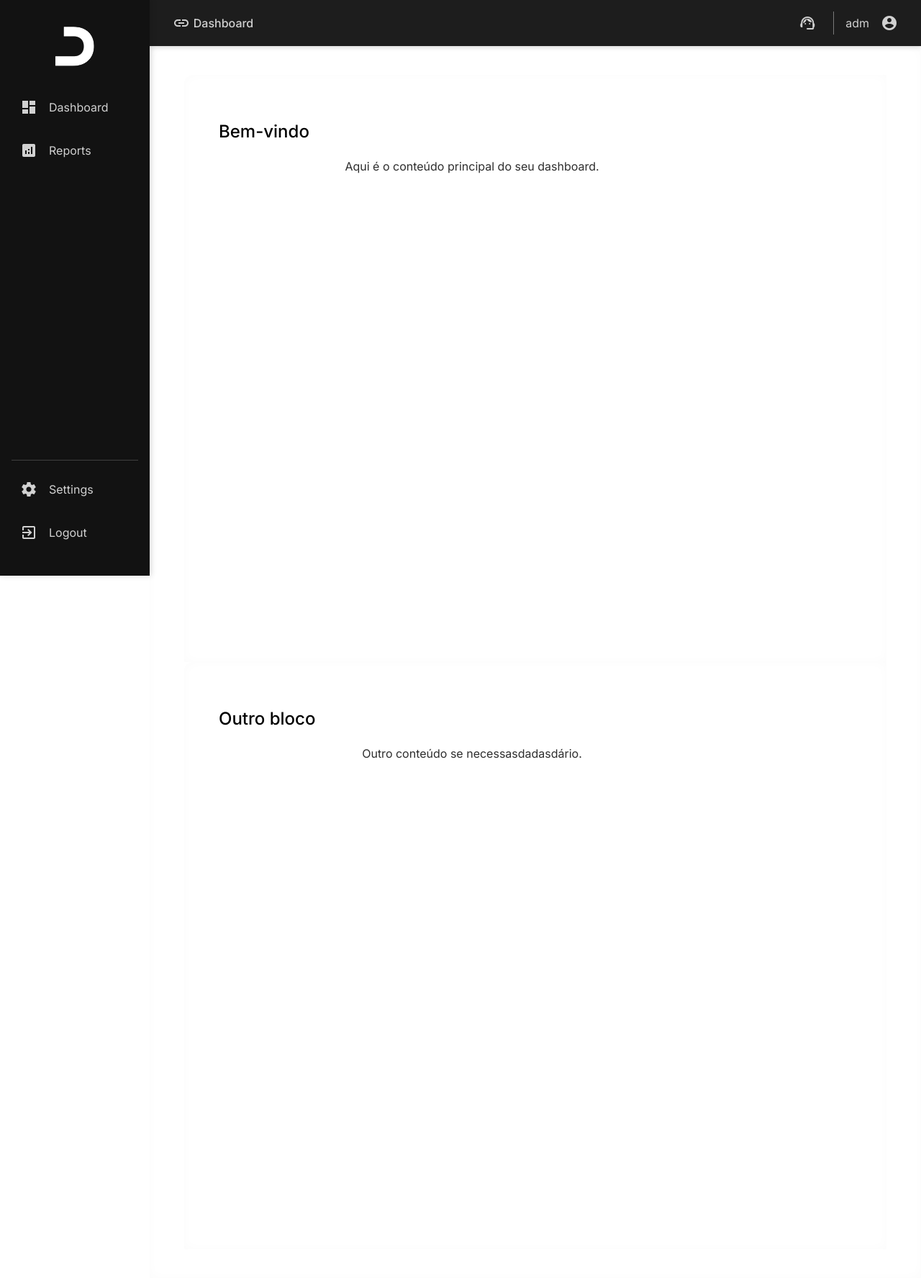
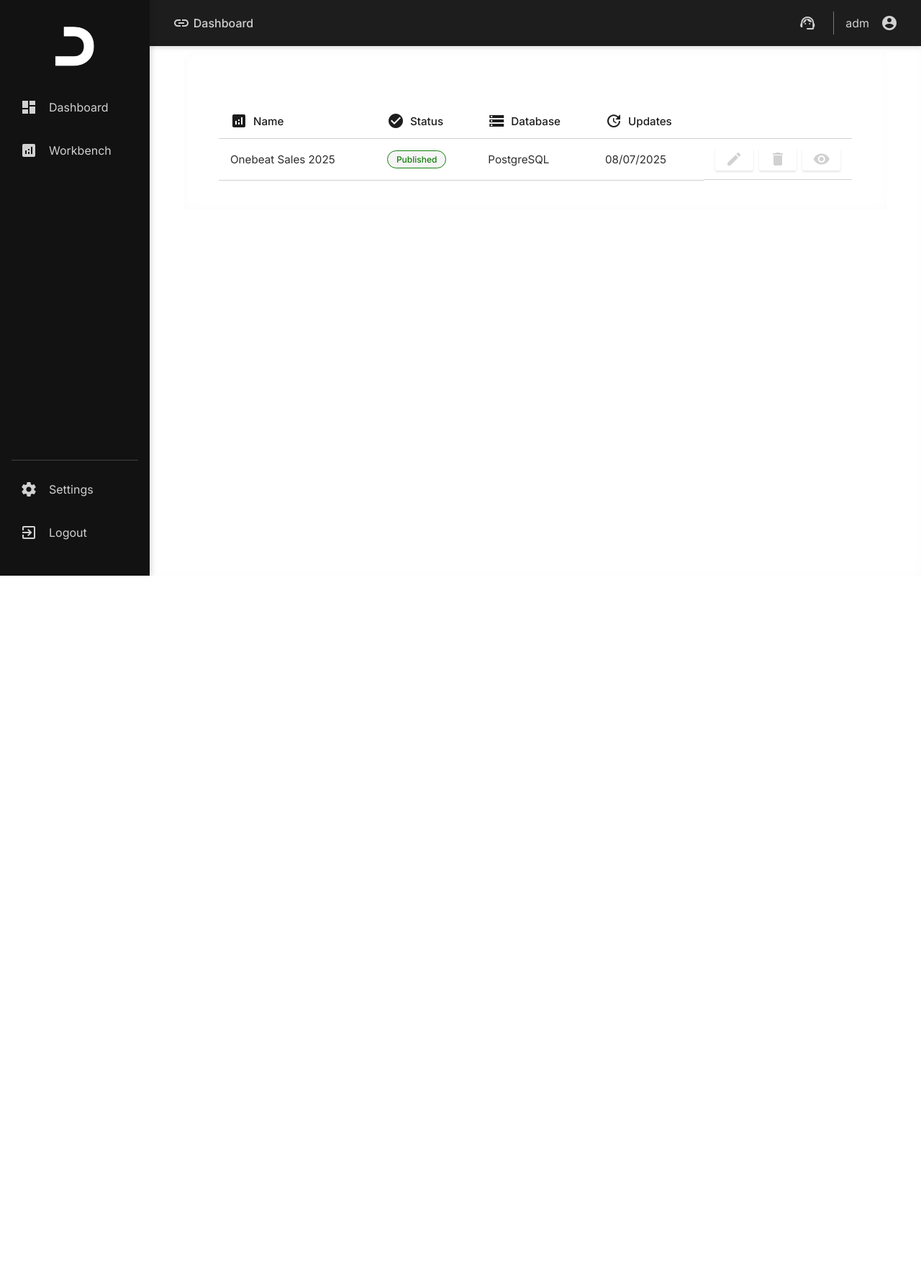
Before and after one commit to nikol4ss/dashub, a Django app: page /dashboard/ in a window 1280 px wide. Shown: the whole page at 72% size. After the commit the page ends 800 px from the top, so only its background shows below. Run offline with Django 5.2, Linux system fonts and the light colour scheme; a user stored in the database is signed in.

Commit message:
created dashboard CRUD(Update, Delete, and Read) template

```diff
--- a/static/css/dashboard.css
+++ b/static/css/dashboard.css
@@ -7,8 +7,33 @@
   display: flex;
   min-height: 100vh;
   background-color: var(--gray-50);
+  color: var(--gray-900);
   font-family: 'Inter', sans-serif;
-  color: var(--gray-900);
+}
+
+.main-content {
+  margin-left: 13rem;
+  margin-top: 2rem;
+  flex-grow: 1;
+  display: flex;
+  flex-direction: column;
+  background-color: var(--black);
+  box-sizing: border-box;
+  overflow: hidden;
+}
+
+.content-area {
+  flex-grow: 1;
+  padding: 2.5rem 3rem;
+  background-color: var(--white);
+  overflow-y: auto;
+  border-top-left-radius: 12px;
+  box-shadow: inset 0 0 15px rgba(0, 0, 0, 0.02);
+  box-sizing: border-box;
+}
+
+.spacer {
+  height: 2rem;
 }
 
 /* =========================
@@ -70,6 +95,7 @@
   background-color: var(--gray-600);
 }
 
+
 /* =========================
   Navbar
 ========================= */
@@ -90,21 +116,22 @@
   z-index: 999;
 }
 
-.navbar-left {
-  font-weight: 500;
-  font-size: 1rem;
-  gap: 0.3rem;
+.navbar-left,
+.navbar-right {
   display: flex;
   align-items: center;
   color: var(--gray-300);
 }
 
+.navbar-left {
+  font-weight: 500;
+  font-size: 1rem;
+  gap: 0.3rem;
+}
+
 .navbar-right {
   font-weight: 400;
   gap: 1rem;
-  display: flex;
-  align-items: center;
-  color: var(--gray-300);
   cursor: pointer;
 }
 
@@ -113,23 +140,68 @@
 }
 
 /* =========================
-  Main
+  Table
 ========================= */
-.main-content {
-  margin-left: 13rem;
-  margin-top: 64px;
-  flex-grow: 1;
-  display: flex;
-  flex-direction: column;
-  background-color: var(--gray-50);
+.dashboard-table table {
+  width: 100%;
+  border-collapse: collapse;
+  background-color: var(--white);
+  font-family: 'Inter', sans-serif;
+  box-sizing: border-box;
 }
 
-.content-area {
-  flex-grow: 1;
-  padding: 2.5rem 3rem;
-  background-color: var(--white);
-  overflow-y: auto;
-  min-height: calc(100vh - 64px);
-  border-top-left-radius: 12px;
-  box-shadow: inset 0 0 15px rgba(0, 0, 0, 0.02);
+.dashboard-table th,
+.dashboard-table td {
+  padding: 0.75rem 1rem;
+  text-align: left;
+  border-bottom: 1px solid var(--gray-300);
+  font-size: 0.95rem;
+  color: var(--gray-700);
 }
+
+.dashboard-table th {
+  font-weight: 500;
+  color: var(--gray-800);
+}
+
+.th-content {
+  display: flex;
+  align-items: center;
+  gap: 0.5rem;
+}
+
+.tools-cell {
+  display: flex;
+  gap: 0.5rem;
+  align-items: center;
+}
+
+.tools-cell .btn {
+  display: flex;
+  align-items: center;
+  justify-content: center;
+  padding: 0.25rem 0.5rem;
+  border: none;
+  background: none;
+  cursor: pointer;
+  transition: ease 0.5s;
+}
+
+.btn:hover {
+  color: var(--gray-700);
+}
+
+.badge {
+  display: inline-block;
+  padding: 0.25rem 0.75rem;
+  font-size: 0.75rem;
+  font-weight: 500;
+  border-radius: 999px;
+  text-transform: capitalize;
+}
+
+.badge.published {
+  background-color: var(--gray-100);
+  color: var(--green);
+  border: 1px solid var(--green);
+}
--- a/static/css/global.css
+++ b/static/css/global.css
@@ -68,7 +68,7 @@ body {
 ========================= */
 .btn {
   background-color: var(--gray-900);
-  color: var(--white);
+  color: var(--gray-300);
   font-size: 1rem;
   border: none;
   border-radius: 3px;
--- /dev/null
+++ b/templates/components/dashboard/dashboard-table.html
@@ -0,0 +1,27 @@
+{% load static allauth account i18n %}
+<div class="dashboard-table">
+  <table>
+    <thead>
+      <tr>
+        <th><span class="th-content"><span class="material-icons">analytics</span> {% trans "Name" %}</span></th>
+        <th><span class="th-content"><span class="material-icons">check_circle</span> {% trans "Status" %}</span></th>
+        <th><span class="th-content"><span class="material-icons">storage</span> {% trans "Database" %}</span></th>
+        <th><span class="th-content"><span class="material-icons">update</span> {% trans "Updates" %}</span></th>
+        <th></th>
+      </tr>
+    </thead>
+    <tbody>
+      <tr>
+        <td>Onebeat Sales 2025</td>
+        <td><span class="badge published">Published</span></td>
+        <td>PostgreSQL</td>
+        <td>08/07/2025</td>
+        <td class="tools-cell">
+          <button class="btn"><span class="material-icons">edit</span></button>
+          <button class="btn"><span class="material-icons">delete</span></button>
+          <button class="btn"><span class="material-icons">visibility</span></button>
+        </td>
+      </tr>
+    </tbody>
+  </table>
+</div>
--- a/templates/dashboard/base.html
+++ b/templates/dashboard/base.html
@@ -7,8 +7,8 @@
   <title>{% block title %}Dashboard{% endblock %}</title>
   <link rel="shortcut icon" href="{% static 'ico/dashub_w.png' %}" type="image/x-icon">
   <link href="https://fonts.googleapis.com/icon?family=Material+Icons" rel="stylesheet">
+  <link rel="stylesheet" href="{% static 'css/global.css' %}">
   <link rel="stylesheet" href="{% static 'css/dashboard.css' %}">
-  <link rel="stylesheet" href="{% static 'css/global.css' %}">
 </head>
 
 <body>
@@ -25,7 +25,7 @@
 
         <a href="#" class="link_sidebar">
           <span class="material-icons">analytics</span>
-          {% trans "Reports" %}
+          {% trans "Workbench" %}
         </a>
       </div>
 
@@ -44,7 +44,6 @@
     </aside>
 
     <div class="main-content">
-
       <header class="navbar">
         <div class="navbar-left">
           {% block navbar_title %}
@@ -58,9 +57,7 @@
         </div>
         <div class="navbar-right">
           <span class="material-icons">support_agent</span>
-
           <div style="width: 1px; height: 2rem; background-color: #7a7a7a;"></div>
-
           {% block navbar_user %}
             {% if user.is_authenticated %}
               {{ user.username }}
--- a/templates/dashboard/dashboard.html
+++ b/templates/dashboard/dashboard.html
@@ -1,13 +1,9 @@
 {% extends 'dashboard/base.html' %}
+{% load static allauth account i18n %}
 
 {% block main_content %}
 <section class="content-area">
-  <h1 class="title">Bem-vindo</h1>
-  <p class="paragraphs">Aqui é o conteúdo principal do seu dashboard.</p>
-</section>
-
-<section class="content-area">
-  <h1 class="title">Outro bloco</h1>
-  <p class="paragraphs">Outro conteúdo se necessasdadasdário.</p>
+  <div class="spacer"></div>
+  {% include 'components/dashboard/dashboard-table.html' %}
 </section>
 {% endblock %}
```
Also changed, not shown: database/db.sqlite3.
